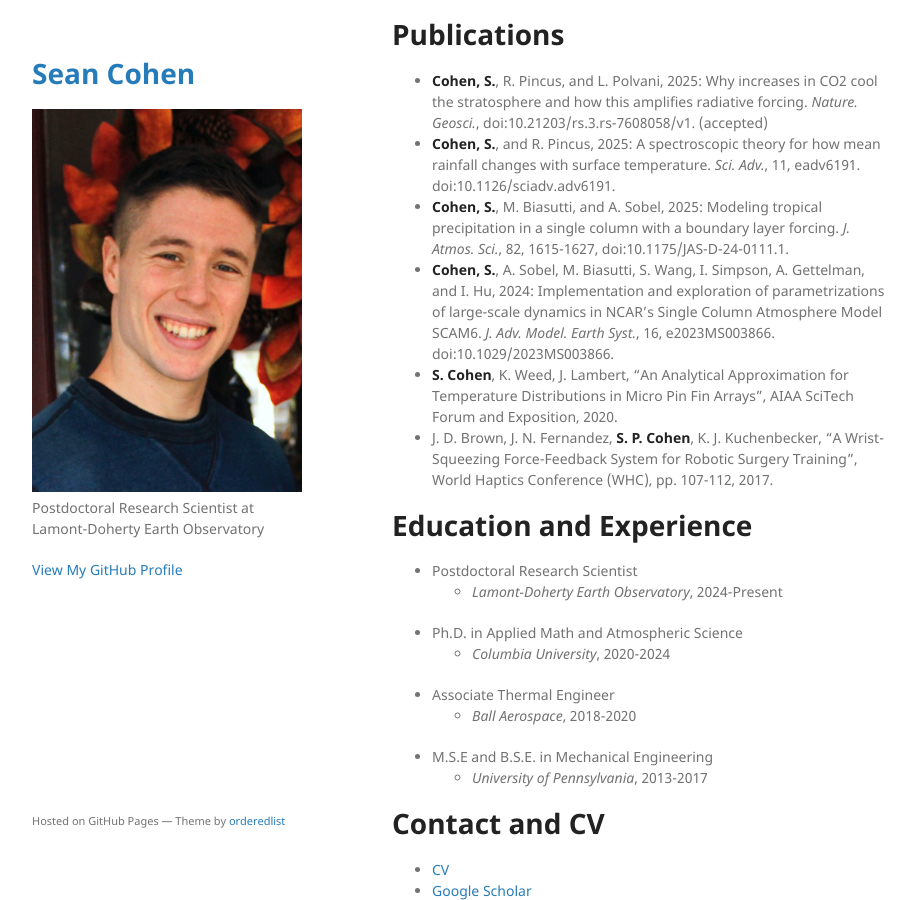
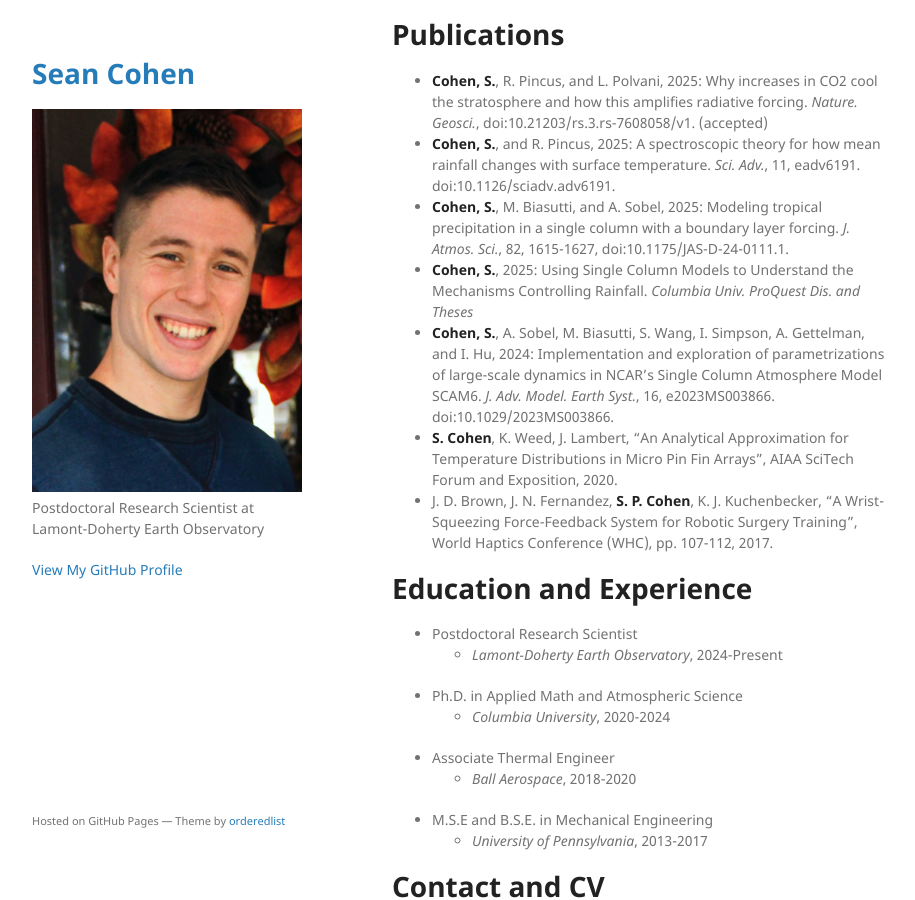
Before and after one commit to seancohen33/seancohen33.github.io, a Jekyll site: the page built from index.md, in a window 1280 px wide and 900 px high, scrolled down 382 px. Shown: the whole window, without its empty margins (178-1093 px from the left). Built offline with Jekyll 4.4.1, drawn with Linux system fonts in a browser that asks for light colours; our own code applies the rules of GitHub Pages for plain Markdown files.

Commit message:
Update index.md

```diff
--- a/index.md
+++ b/index.md
@@ -13,6 +13,7 @@ Currently, I work as a postdoctoral researcher with [Robert Pincus](https://crew
 *   **Cohen, S.**, R. Pincus, and L. Polvani, 2025: Why increases in CO2 cool the stratosphere and how this amplifies radiative forcing. _Nature. Geosci._, doi:10.21203/rs.3.rs-7608058/v1. (accepted)
 *   **Cohen, S.**, and R. Pincus, 2025: A spectroscopic theory for how mean rainfall changes with surface temperature. _Sci. Adv._, 11, eadv6191. doi:10.1126/sciadv.adv6191.
 *   **Cohen, S.**, M. Biasutti, and A. Sobel, 2025: Modeling tropical precipitation in a single column with a boundary layer forcing. _J. Atmos. Sci._, 82, 1615-1627, doi:10.1175/JAS-D-24-0111.1.
+*   **Cohen, S.**, 2025: Using Single Column Models to Understand the Mechanisms Controlling Rainfall. _Columbia Univ. ProQuest Dis. and Theses_
 *   **Cohen, S.**, A. Sobel, M. Biasutti, S. Wang, I. Simpson, A. Gettelman, and I. Hu, 2024: Implementation and exploration of parametrizations of large-scale dynamics in NCAR's Single Column Atmosphere Model SCAM6. _J. Adv. Model. Earth Syst._, 16, e2023MS003866. doi:10.1029/2023MS003866.
 *   **S. Cohen**, K. Weed, J. Lambert, “An Analytical Approximation for Temperature Distributions in Micro Pin Fin Arrays”, AIAA SciTech Forum and Exposition, 2020.
 *   J. D. Brown, J. N. Fernandez, **S. P. Cohen**, K. J. Kuchenbecker, “A Wrist-Squeezing Force-Feedback System for Robotic Surgery Training”, World Haptics Conference (WHC), pp. 107-112, 2017.
```
